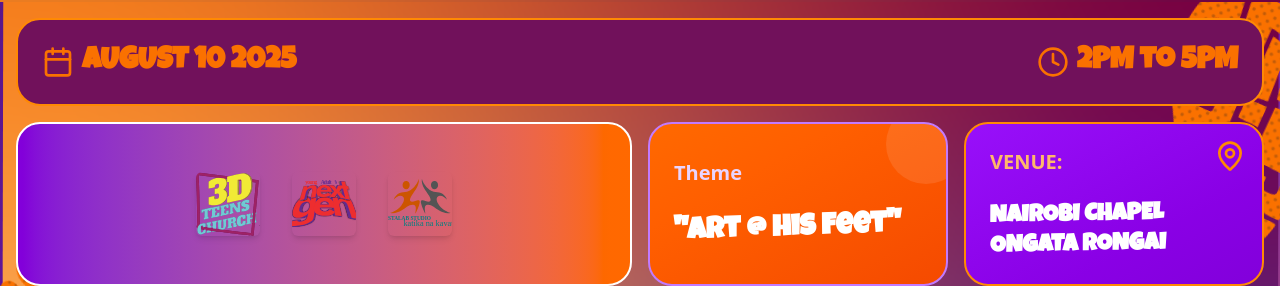
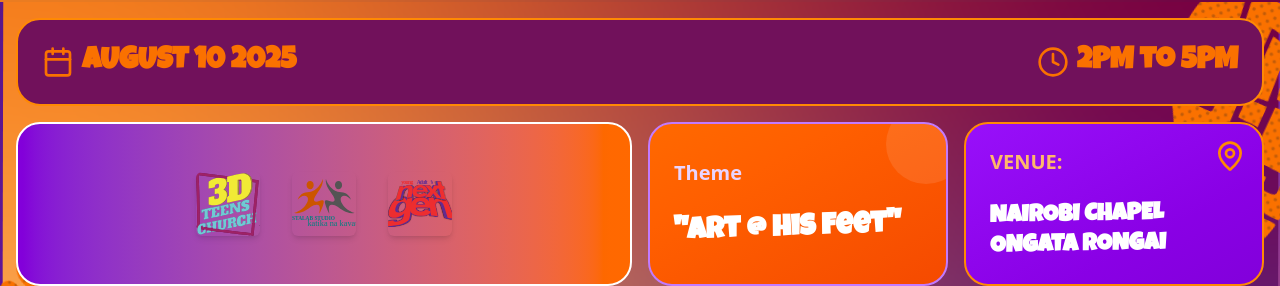
Before and after one commit to markLewixx/danceconnect2024, a React (Vite) app: page / in a window 1280 px wide. Shown: the part 798-1084 px from the top of the page. Built offline with nearby package versions, Linux system fonts and the light colour scheme.

Commit message:
switched stalabs with nextgen

```diff
--- a/src/LandingPage.jsx
+++ b/src/LandingPage.jsx
@@ -224,7 +224,16 @@ const LandingPage = () => {
                         className="w-10 h-10 sm:w-12 sm:h-12 lg:w-16 lg:h-16 rounded-md shadow-md"
                       />
                     </a>
-
+ <a
+                      href="https://www.instagram.com/stalab_studios/?hl=en"
+                      className="transform transition-transform duration-200 hover:scale-105 active:scale-95 focus:outline-none"
+                    >
+                      <img
+                        src="\dance_connect_assets\SVG\Stalabs Logo.svg"
+                        alt="Stalabs logo"
+                        className="w-10 h-10 sm:w-12 sm:h-12 lg:w-16 lg:h-16 rounded-md shadow-md"
+                      />
+                    </a>
                     {/* Logo 2 */}
                     <a
                       href="https://www.instagram.com/nextgenchurch_ke/?hl=en"
@@ -238,16 +247,7 @@ const LandingPage = () => {
                     </a>
 
                     {/* Logo 3 */}
-                    <a
-                      href="https://www.instagram.com/stalab_studios/?hl=en"
-                      className="transform transition-transform duration-200 hover:scale-105 active:scale-95 focus:outline-none"
-                    >
-                      <img
-                        src="\dance_connect_assets\SVG\Stalabs Logo.svg"
-                        alt="Stalabs logo"
-                        className="w-10 h-10 sm:w-12 sm:h-12 lg:w-16 lg:h-16 rounded-md shadow-md"
-                      />
-                    </a>
+
                   </div>
 
                   {/* Background text (optional) */}
```
